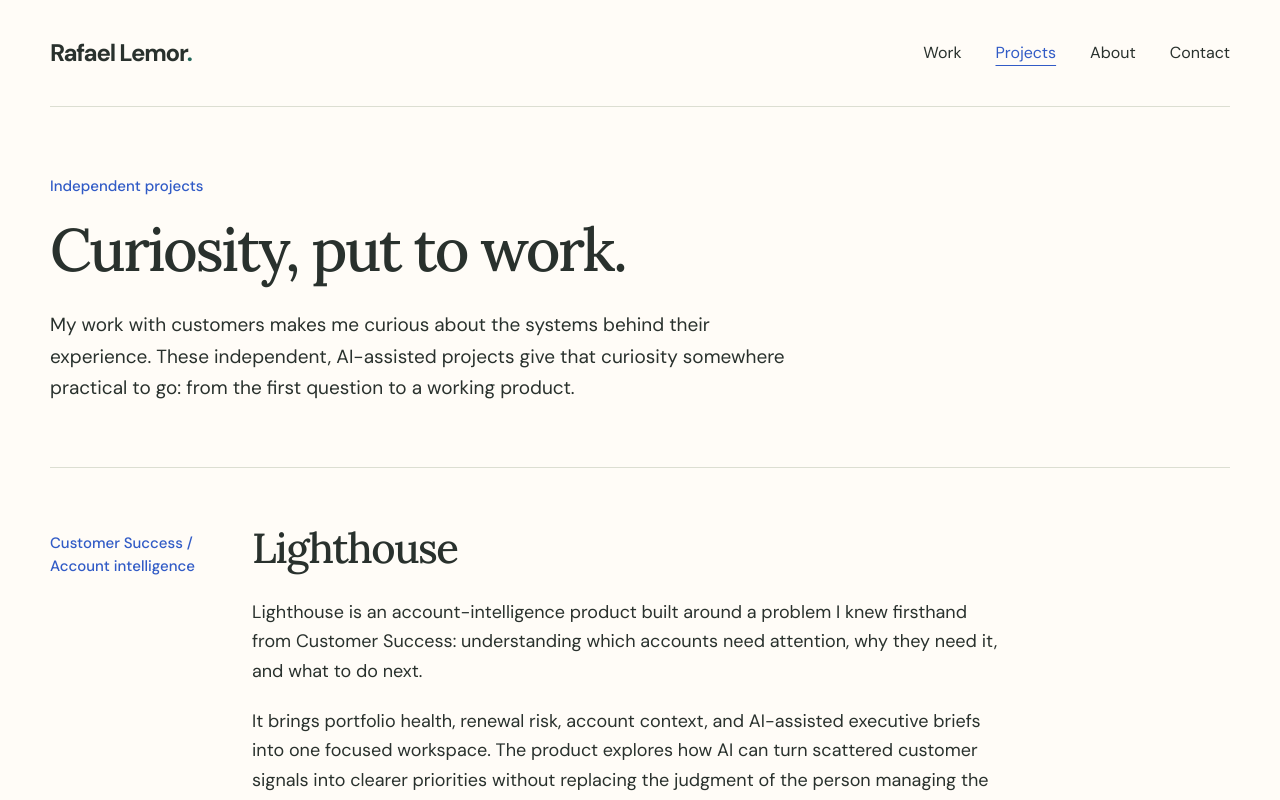
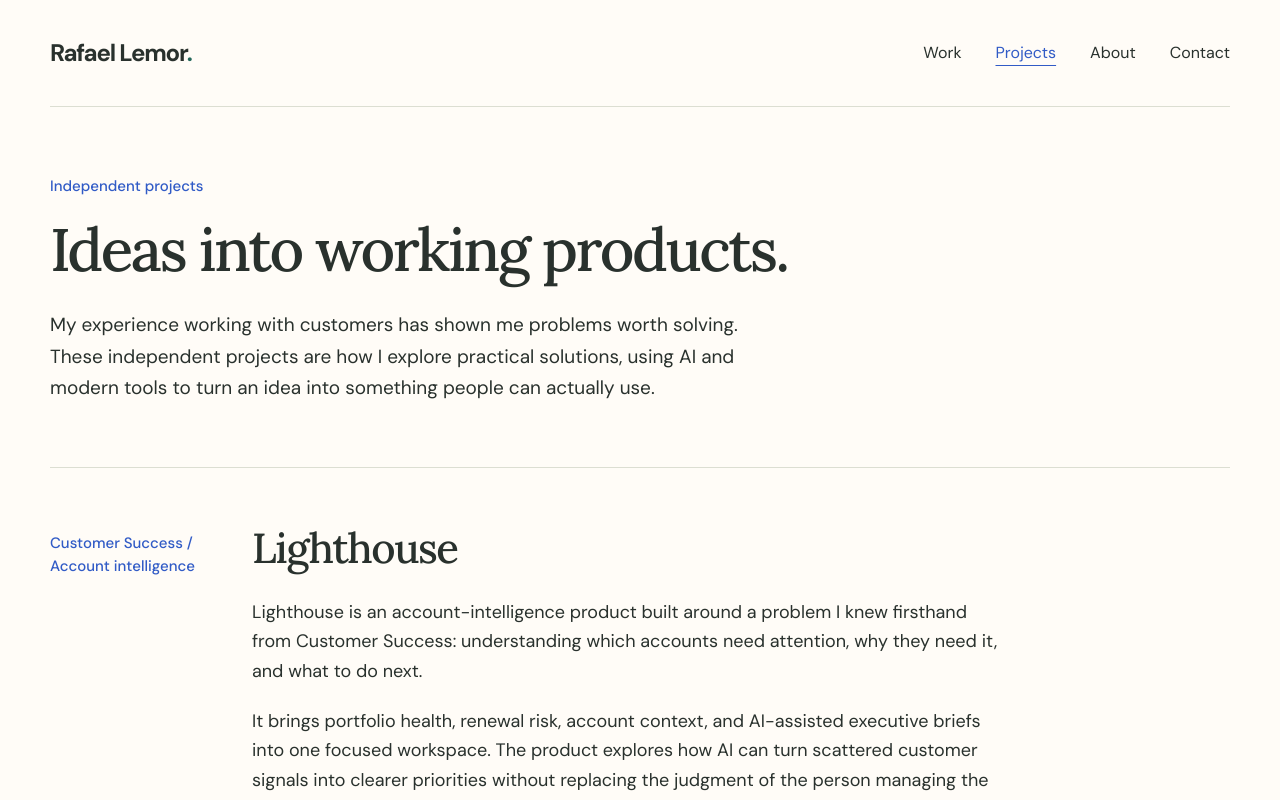
Before and after one commit to raf0x/rlemor.com, a Next.js app: page /projects in a window 1280 px wide. Shown: the top 800 px of the page. Built offline with nearby package versions, Linux system fonts and the light colour scheme.

Commit message:
Make Projects heading and introduction more direct

```diff
--- a/app/projects/page.tsx
+++ b/app/projects/page.tsx
@@ -51,12 +51,12 @@ export default function ProjectsPage() {
       <main className={styles.page} id="main-content" tabIndex={-1}>
         <section className={styles.intro}>
           <p className={styles.eyebrow}>Independent projects</p>
-          <h1>Curiosity, put to work.</h1>
+          <h1>Ideas into working products.</h1>
           <p>
-            My work with customers makes me curious about the systems behind
-            their experience. These independent, AI-assisted projects give that
-            curiosity somewhere practical to go: from the first question to a
-            working product.
+            My experience working with customers has shown me problems worth
+            solving. These independent projects are how I explore practical
+            solutions, using AI and modern tools to turn an idea into something
+            people can actually use.
           </p>
         </section>
 
```
